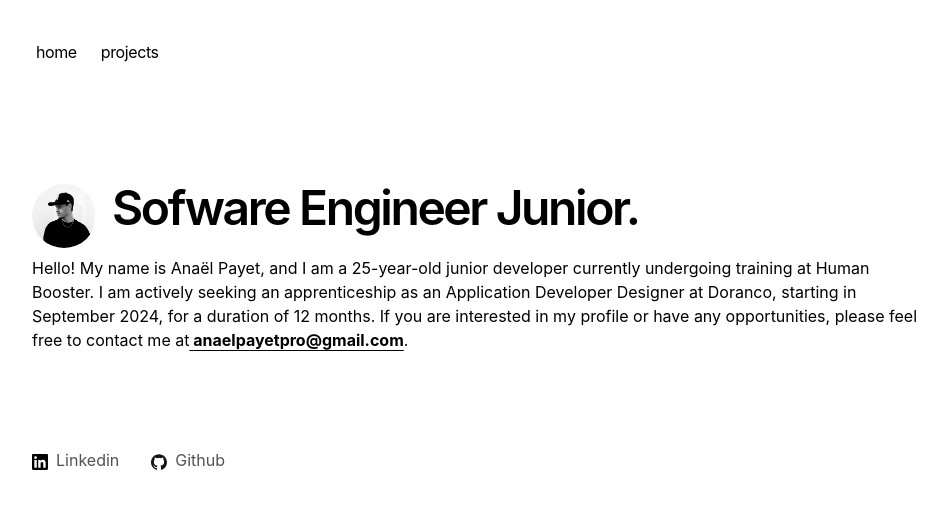
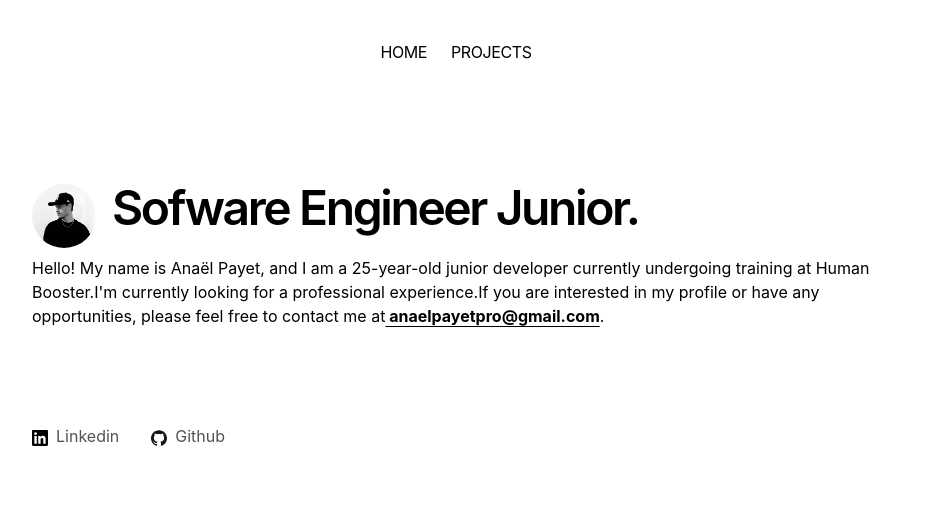
Before and after one commit to AnaelTech/Portfolio, a Next.js app: page / in a window 1280 px wide. Shown: the top 508 px of the page, without its empty margins (160-1107 px from the left). Built offline with nearby package versions, Linux system fonts and the light colour scheme.

Commit message:
update index

```diff
--- a/app/blog/page.tsx
+++ b/app/blog/page.tsx
@@ -7,7 +7,7 @@ export const metadata = {
 
 export default function Page() {
   return (
-    <section className="mx-auto">
+    <section className="mx-auto lg:max-w-screen-2xl w-full">
       <div className="max-w-2xl mx-5 sm:mx-0 py-8 ">
         <h1 className="tmb-8 text-5xl font-semibold tracking-tighter">
           Projects I completed during my training and personal projects
--- a/app/blog/posts/CardGrid.tsx
+++ b/app/blog/posts/CardGrid.tsx
@@ -48,9 +48,12 @@ export function CardGrid() {
       {cards.map((card) => (
         <div
           key={card.name}
-          className="bg-white p-6 rounded-lg shadow-md hover:shadow-lg transition-shadow duration-200"
+          className="bg-white p-2 rounded-lg shadow-xl hover:shadow-lg  transition-shadow duration-200"
         >
-          <img src={card.picture} alt="" />
+          {" "}
+          <a href={`${card.link}`}>
+            <img src={card.picture} alt="" />
+          </a>
           <h2 className="text-xl font-semibold my-2">{card.name}</h2>
           <p className="text-gray-700 mb-4">{card.description}</p>
           {card.link.includes("github.com") ? (
--- a/app/components/nav.tsx
+++ b/app/components/nav.tsx
@@ -2,10 +2,10 @@ import Link from "next/link";
 
 const navItems = {
   "/": {
-    name: "home",
+    name: "HOME",
   },
   "/blog": {
-    name: "projects",
+    name: "PROJECTS",
   },
 };
 
@@ -14,7 +14,7 @@ export function Navbar() {
     <aside className="-ml-[8px] mb-16 tracking-tight">
       <div className="lg:sticky lg:top-20">
         <nav
-          className="flex flex-row items-start relative px-0 pb-0 fade md:overflow-auto scroll-pr-6 md:relative"
+          className="flex flex-row items-center justify-center relative px-0 pb-0 fade md:overflow-auto scroll-pr-6 md:relative"
           id="nav"
         >
           <div className="flex flex-row space-x-0 pr-10">
@@ -23,7 +23,7 @@ export function Navbar() {
                 <Link
                   key={path}
                   href={path}
-                  className="transition-all hover:text-neutral-800 dark:hover:text-neutral-200 flex align-middle relative py-1 px-2 m-1"
+                  className="transition-all hover:text-neutral-800 dark:hover:text-neutral-200 flex align-middle relative py-1 px-2 m-1 hover:text-teal-900"
                 >
                   {name}
                 </Link>
--- a/app/page.tsx
+++ b/app/page.tsx
@@ -18,9 +18,7 @@ export default function Page() {
       </div>
       <p className="mb-4">
         Hello! My name is Anaël Payet, and I am a 25-year-old junior developer
-        currently undergoing training at Human Booster. I am actively seeking an
-        apprenticeship as an Application Developer Designer at Doranco, starting
-        in September 2024, for a duration of 12 months. If you are interested in
+        currently undergoing training at Human Booster.I'm currently looking for a professional experience.If you are interested in
         my profile or have any opportunities, please feel free to contact me at
         <strong className="underline underline-offset-4">
           {" "}
```
